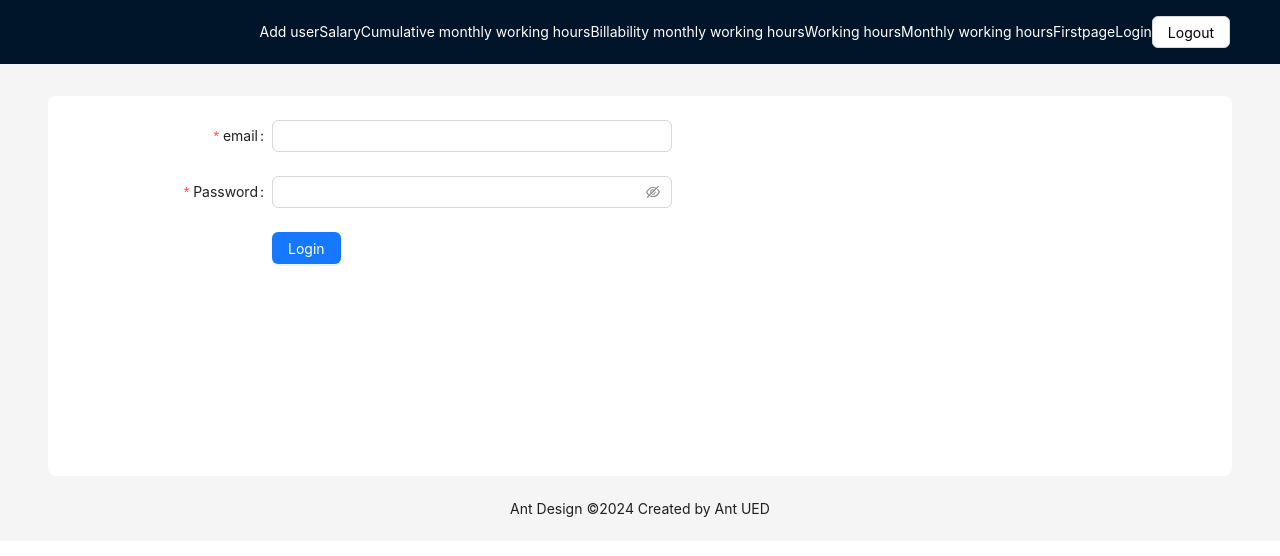
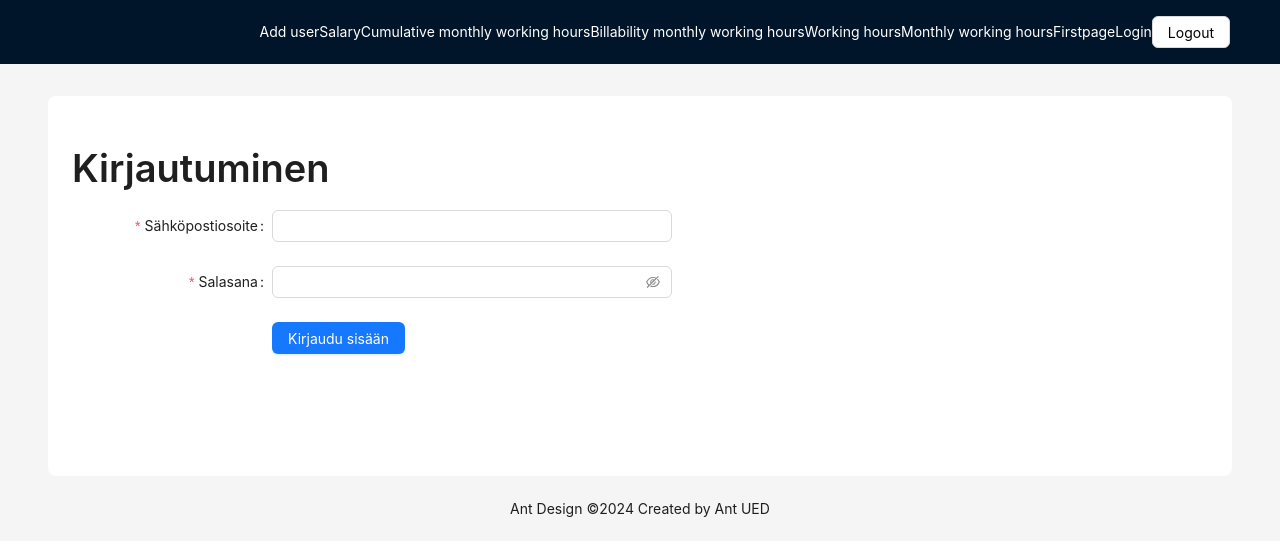
Before and after one commit to satuhalinen/reporting_system, a React (Vite) app in the folder frontend/: page /login in a window 1280 px wide. Shown: the top 556 px of the page. Built offline with nearby package versions, Linux system fonts and the light colour scheme; no server answers.

Commit message:
add title for AddUser and Login and translate Login texts to Finnish

```diff
--- a/frontend/src/routes/AddUser.jsx
+++ b/frontend/src/routes/AddUser.jsx
@@ -1,4 +1,6 @@
-import { Button, Form, Input } from "antd";
+import { Button, Form, Input, Typography } from "antd";
+
+const { Title } = Typography;
 
 const AddUser = () => {
   return (
@@ -15,6 +17,7 @@ const AddUser = () => {
       }}
       autoComplete="off"
     >
+      <Title>Käyttäjän lisääminen</Title>
       <Form.Item
         label="Sukunimi"
         name="lastname"
--- a/frontend/src/routes/Login.jsx
+++ b/frontend/src/routes/Login.jsx
@@ -1,9 +1,11 @@
-import { Button, Form, Input } from "antd";
+import { Button, Form, Input, Typography } from "antd";
 import { signInWithEmailAndPassword } from "firebase/auth";
 import { useEffect } from "react";
 import { useNavigate } from "react-router-dom";
 import { useAuthState } from "react-firebase-hooks/auth";
 import { auth } from "../auth/authentication";
+
+const { Title } = Typography;
 
 const onFinish = (values) => {
   signInWithEmailAndPassword(auth, values.email, values.password).then(
@@ -34,14 +36,15 @@ const Login = () => {
       onFinish={onFinish}
       autoComplete="off"
     >
+      <Title>Kirjautuminen</Title>
       <Form.Item
-        label="email"
+        label="Sähköpostiosoite"
         name="email"
         value="email"
         rules={[
           {
             required: true,
-            message: "Please input your username!",
+            message: "Syötä sähköpostiosoitteesi!",
           },
         ]}
       >
@@ -49,13 +52,13 @@ const Login = () => {
       </Form.Item>
 
       <Form.Item
-        label="Password"
+        label="Salasana"
         name="password"
         value="password"
         rules={[
           {
             required: true,
-            message: "Please input your password!",
+            message: "Syötä salasanasi!",
           },
         ]}
       >
@@ -68,7 +71,7 @@ const Login = () => {
         }}
       >
         <Button type="primary" htmlType="submit">
-          Login
+          Kirjaudu sisään
         </Button>
       </Form.Item>
     </Form>
```
